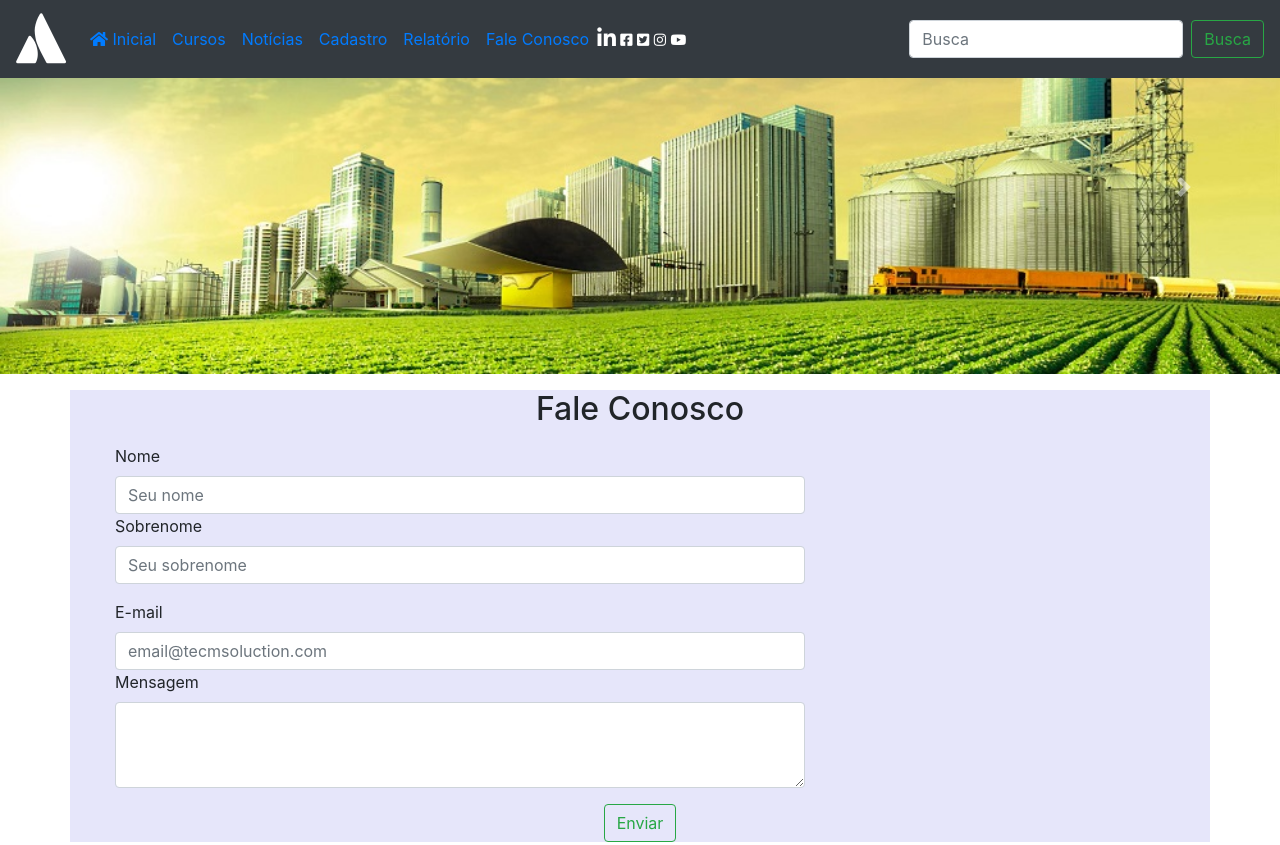
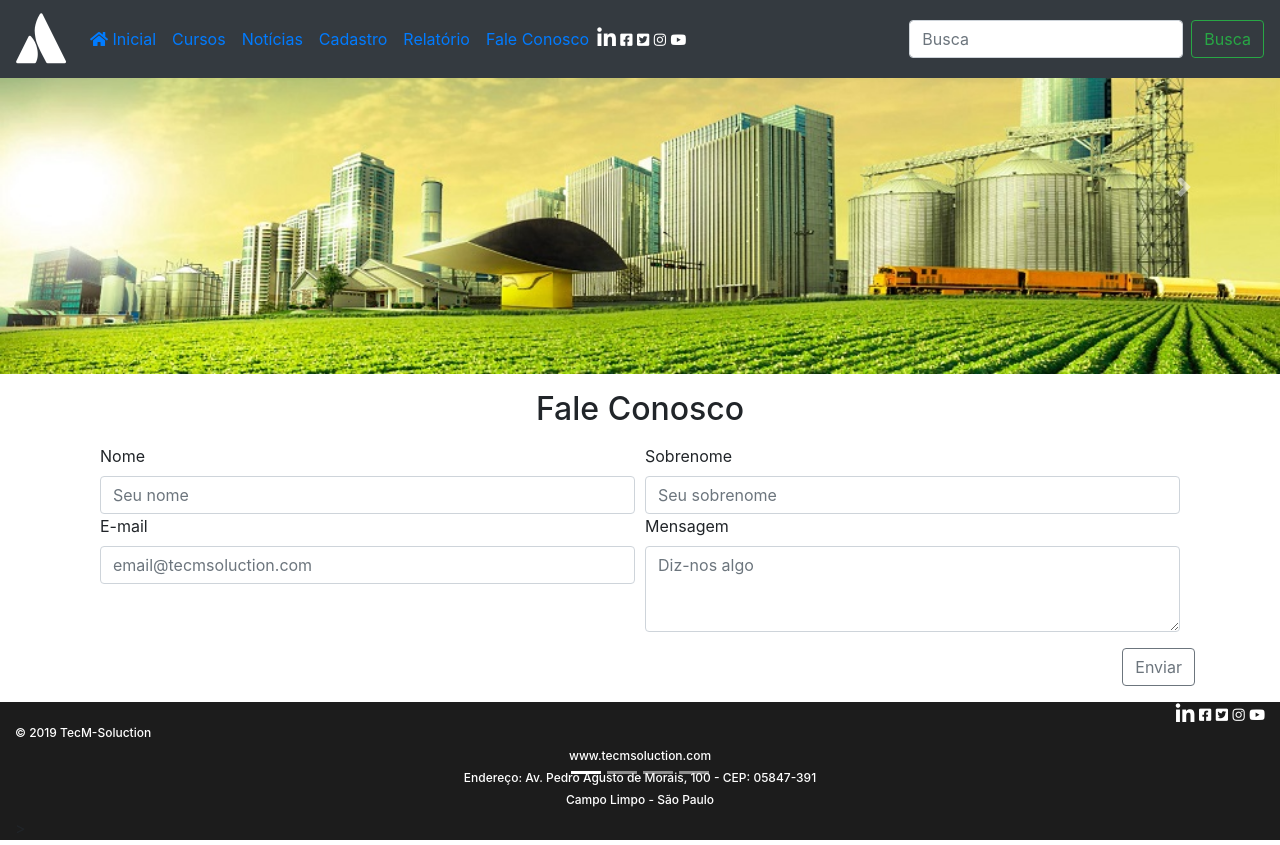
Before and after one commit to Khylson/site-Front-End-bootstrap-jQuery, a plain HTML site: page contato.html in a window 1280 px wide. Shown: the top 845 px of the page. Drawn offline with Linux system fonts and the light colour scheme.

Commit message:
oitavo commit do post

```diff
--- a/contato.html
+++ b/contato.html
@@ -99,33 +99,34 @@
     </div>
     <!-- Contanto-->
     <p></p>
-    <div class="container" style="background-color:#E6E6FA">
+    <div class="container">
         <h2 align="center">Fale Conosco</h2>
         <p></p>
         <form class="container-fluid">
-            <div class="form-group">
-                <div class="col-sm-8">
+            <div class="form-row">
+                <div class="col-sm-6">
                     <label>Nome</label>
                     <input type="nome" class="form-control" placeholder="Seu nome">
                 </div>
-                <div class="col-sm-8">
+                <div class="col-sm-6">
                     <label>Sobrenome</label>
                     <input type="sobrenome" class="form-control" placeholder="Seu sobrenome">
                 </div>
             </div>
-            <div class="col-sm-8">
-                <label>E-mail</label>
-                <input type="e-mail" class="form-control" placeholder="email@tecmsoluction.com">
+            <div class="form-row">
+                <div class="col-sm-6">
+                    <label>E-mail</label>
+                    <input type="e-mail" class="form-control" placeholder="email@tecmsoluction.com">
+                </div>
+                <div class="col-sm-6">
+                    <label >Mensagem</label>
+                    <textarea class="form-control"  rows="3" placeholder="Diz-nos algo"></textarea>
+                </div>
             </div>
-            <div class="col-sm-8">
-                <label >Mensagem</label>
-                <textarea class="form-control"  rows="3"></textarea>
-              </div>
-
         </form>
         <p>
-        <div align="center">
-                <button  type="submit" Nome="enviar" class="btn btn-outline-success" value="Enviar">Enviar</button>
+        <div align="right">
+                <button  type="submit" Nome="enviar" class="btn btn-outline-secondary" value="Enviar">Enviar</button>
            </div>
     </div>
     <p></p>
```
